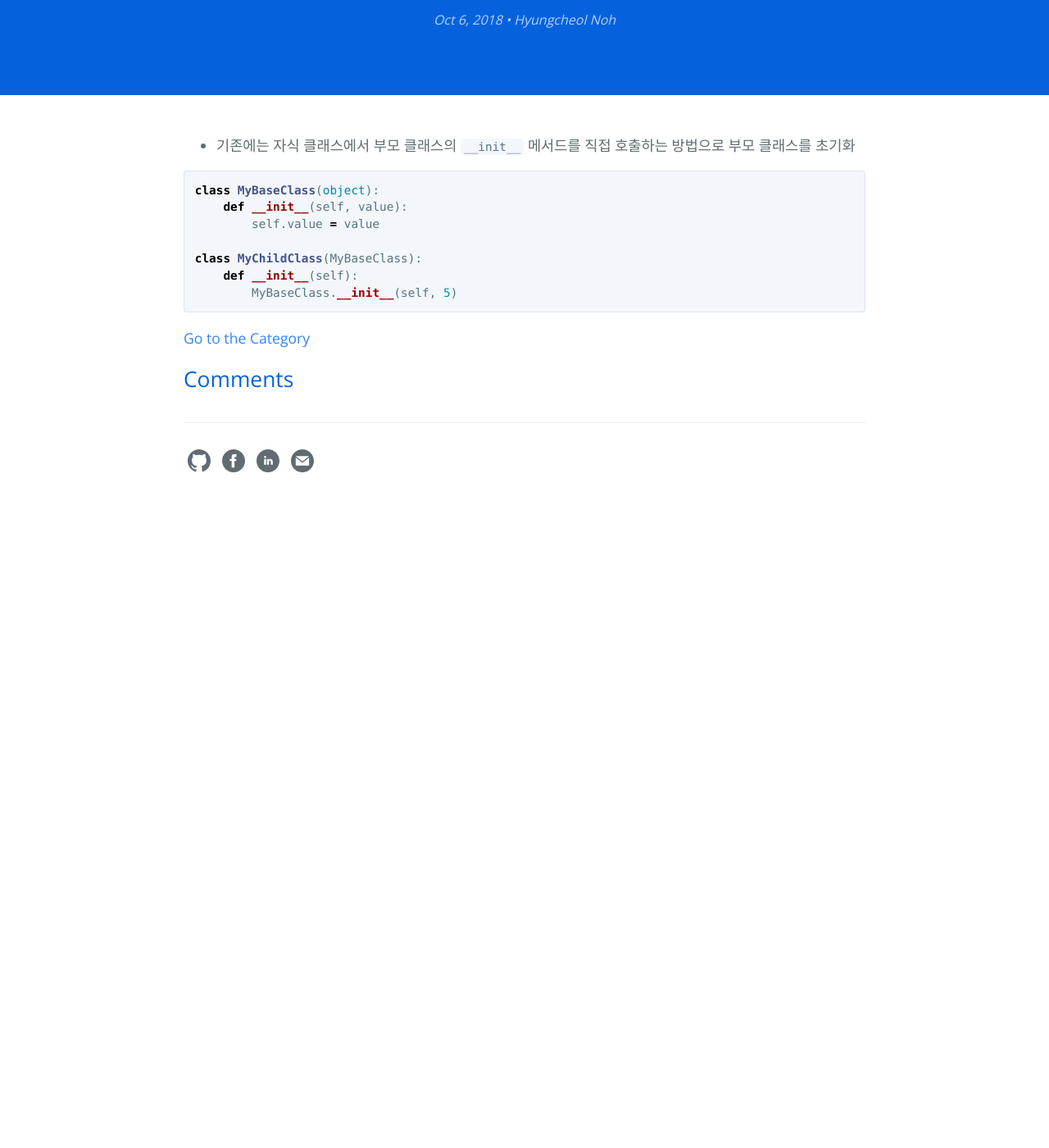
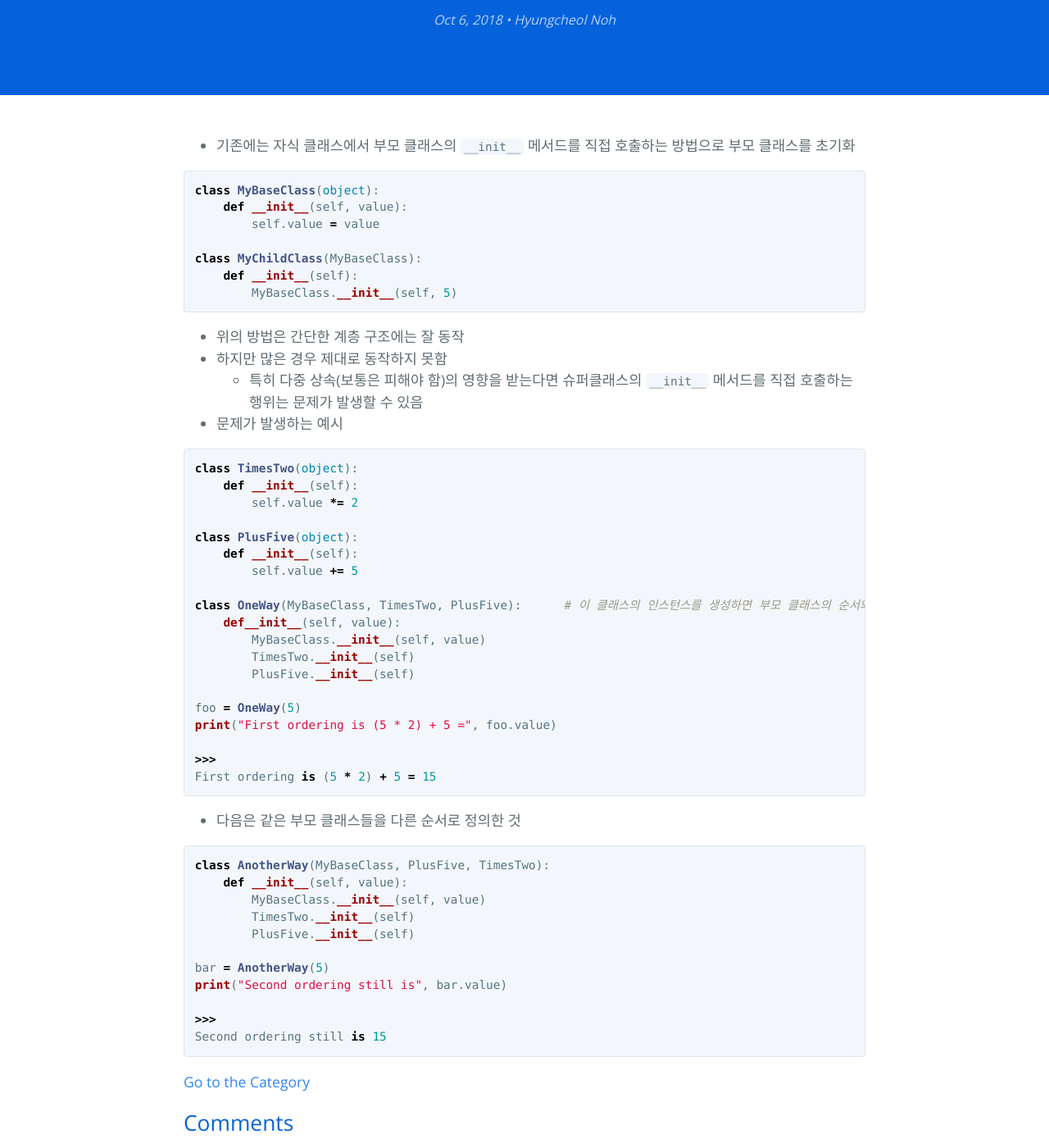
Before and after one commit to hcnoh/hcnoh.github.io, a Jekyll site: the page built from _posts/2018-10-06-effective-python-way25.md, in a window 1280 px wide and 1400 px high, scrolled down 281 px. Shown: the whole window at 82% size. Built offline with Jekyll 4.4.1, drawn with Linux system fonts in a browser that asks for light colours; comment, search, counter and statistics services are not loaded; before the commit the page ends 911 px from its top, so only the background shows below that.

Commit message:
Update 2018-10-06-effective-python-way25.md

````diff
--- a/_posts/2018-10-06-effective-python-way25.md
+++ b/_posts/2018-10-06-effective-python-way25.md
@@ -21,3 +21,47 @@ class MyChildClass(MyBaseClass):
     def __init__(self):
         MyBaseClass.__init__(self, 5)
 ```
+
+- 위의 방법은 간단한 계층 구조에는 잘 동작
+- 하지만 많은 경우 제대로 동작하지 못함
+    - 특히 다중 상속(보통은 피해야 함)의 영향을 받는다면 슈퍼클래스의 `__init__` 메서드를 직접 호출하는 행위는 문제가 발생할 수 있음
+
+- 문제가 발생하는 예시
+
+```python
+class TimesTwo(object):
+    def __init__(self):
+        self.value *= 2
+
+class PlusFive(object):
+    def __init__(self):
+        self.value += 5
+
+class OneWay(MyBaseClass, TimesTwo, PlusFive):      # 이 클래스의 인스턴스를 생성하면 부모 클래스의 순서와 일치하는 결과가 생성
+    def__init__(self, value):
+        MyBaseClass.__init__(self, value)
+        TimesTwo.__init__(self)
+        PlusFive.__init__(self)
+
+foo = OneWay(5)
+print("First ordering is (5 * 2) + 5 =", foo.value)
+
+>>>
+First ordering is (5 * 2) + 5 = 15
+```
+
+- 다음은 같은 부모 클래스들을 다른 순서로 정의한 것
+
+```python
+class AnotherWay(MyBaseClass, PlusFive, TimesTwo):
+    def __init__(self, value):
+        MyBaseClass.__init__(self, value)
+        TimesTwo.__init__(self)
+        PlusFive.__init__(self)
+
+bar = AnotherWay(5)
+print("Second ordering still is", bar.value)
+
+>>>
+Second ordering still is 15
+```
````
